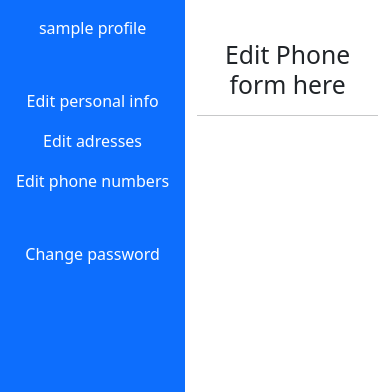
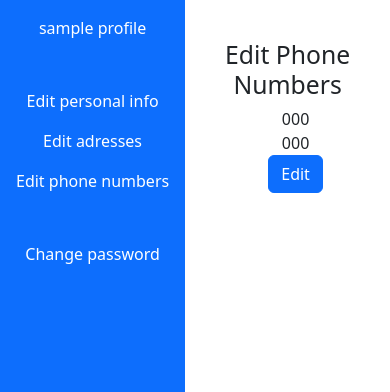
Before and after one commit to tomekf35/django-ecommerce-2, a Django app: a page that uses templates/user/edit_phone.html in a window 390 px wide. Shown: the part 220-612 px from the top of the page. Run offline with Django 4.2, Linux system fonts and the light colour scheme; the visitor is signed in with stand-in values (Sample User, id 1); data comes from the database, SQL or seed files in the repository; tables that the repository leaves empty hold one stand-in row (values such as "Sample post"); some libraries are stand-ins or nearby versions.

Commit message:
Edit phone numbers done

```diff
--- a/accounts/urls.py
+++ b/accounts/urls.py
@@ -28,4 +28,9 @@ urlpatterns = [
         views.user_edit_phone_view,
         name="user_edit_phone",
     ),
+    path(
+        "<str:username>/edit_phone/form/<int:phone_id>",
+        views.user_edit_phone_form_view,
+        name="user_edit_phone_form",
+    ),
 ]
--- a/accounts/views.py
+++ b/accounts/views.py
@@ -9,6 +9,7 @@
     CustomUserEditForm,
     LoginForm,
     AddressEditForm,
+    PhoneNumberEditForm,
 )
 from .models import CustomUser
 
@@ -94,4 +95,24 @@
 
 @login_required
 def user_edit_phone_view(request, username):
-    return render(request, "user/edit_phone.html")
+    user = get_object_or_404(CustomUser, username=username)
+    phone_list = user.phone_numbers.all()
+    return render(request, "user/edit_phone.html", {"phone_list": phone_list})
+
+
+@login_required
+def user_edit_phone_form_view(request, username, phone_id):
+    user = get_object_or_404(CustomUser, username=username)
+    phone = user.phone_numbers.get(id=phone_id)
+
+    if request.method == "POST":
+        form = PhoneNumberEditForm(request.POST, instance=phone)
+        if form.is_valid():
+            phone = form.save(commit=False)
+            phone.user = user
+            phone.save()
+            return redirect("accounts:user_edit_phone", username=username)
+    else:
+        form = PhoneNumberEditForm(instance=phone)
+
+    return render(request, "user/edit_phone_form.html", {"phone": phone, "form": form})
--- a/templates/user/edit_phone.html
+++ b/templates/user/edit_phone.html
@@ -11,11 +11,17 @@
         <div class=" col py-3">
             <div class="vh-100 m-auto mt-4 justify-content-center">
                 <div>
-                    <h2 class="text-center">Edit Phone form here</h2>
-                    <hr>
-                    <br>
-                    <br>
-                    <br>
+                    <h2 class="text-center">Edit Phone Numbers</h2>
+                    <div class="container d-flex text-center m-2">
+                        {% for phone in phone_list %}
+                        <div class="container">
+                            <div>{{phone.phone_title}}</div>
+                            <div>{{phone.number}}</div>
+                            <a href="{% url 'accounts:user_edit_phone_form' user.username phone.id %}"
+                                class="btn btn-primary">Edit</a>
+                        </div>
+                        {% endfor %}
+                    </div>
                 </div>
             </div>
         </div>
```
Also changed, not shown: accounts/forms.py (+10 -1 lines), templates/user/edit_phone_form.html (added, +28 -0 lines).
